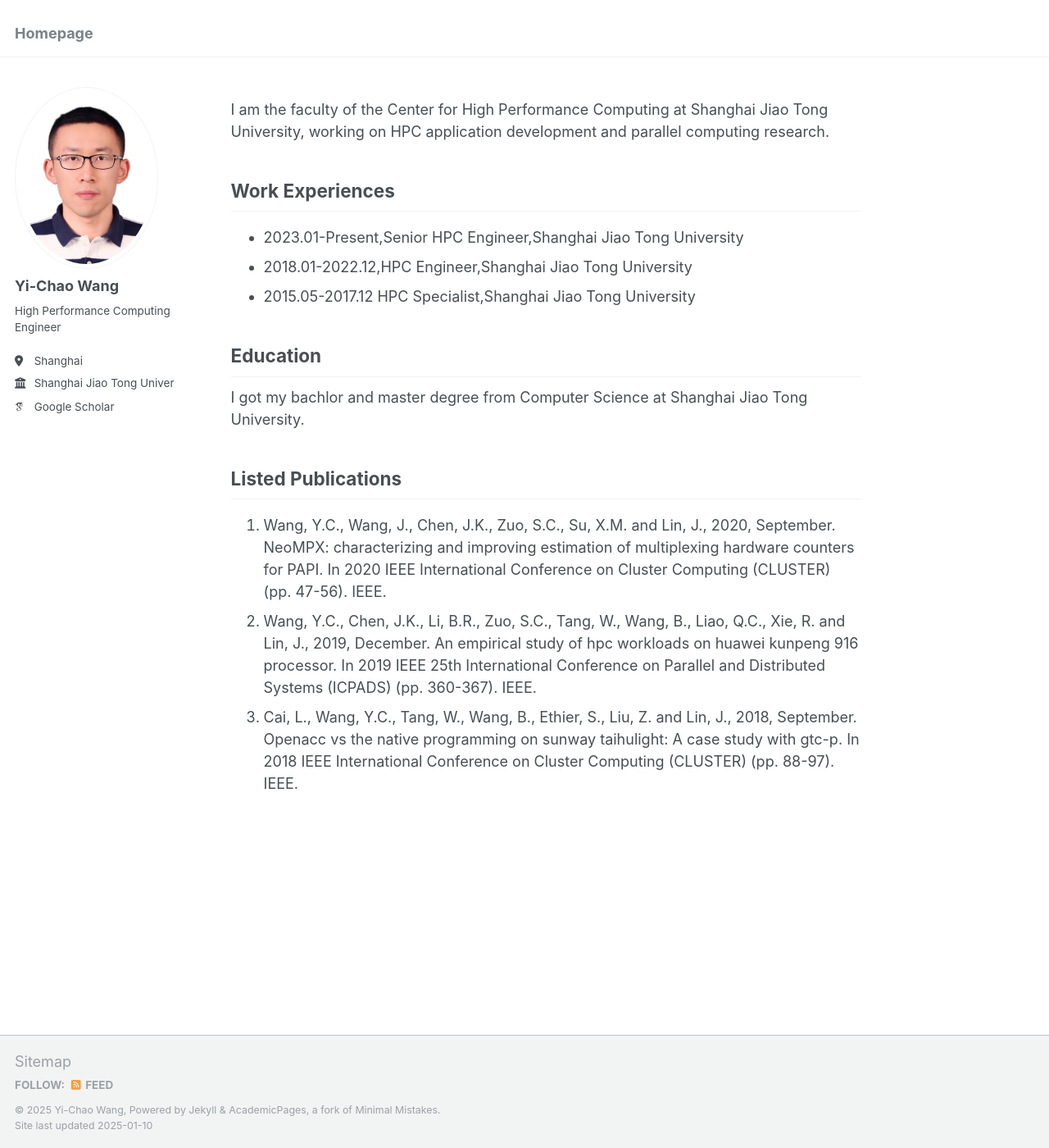
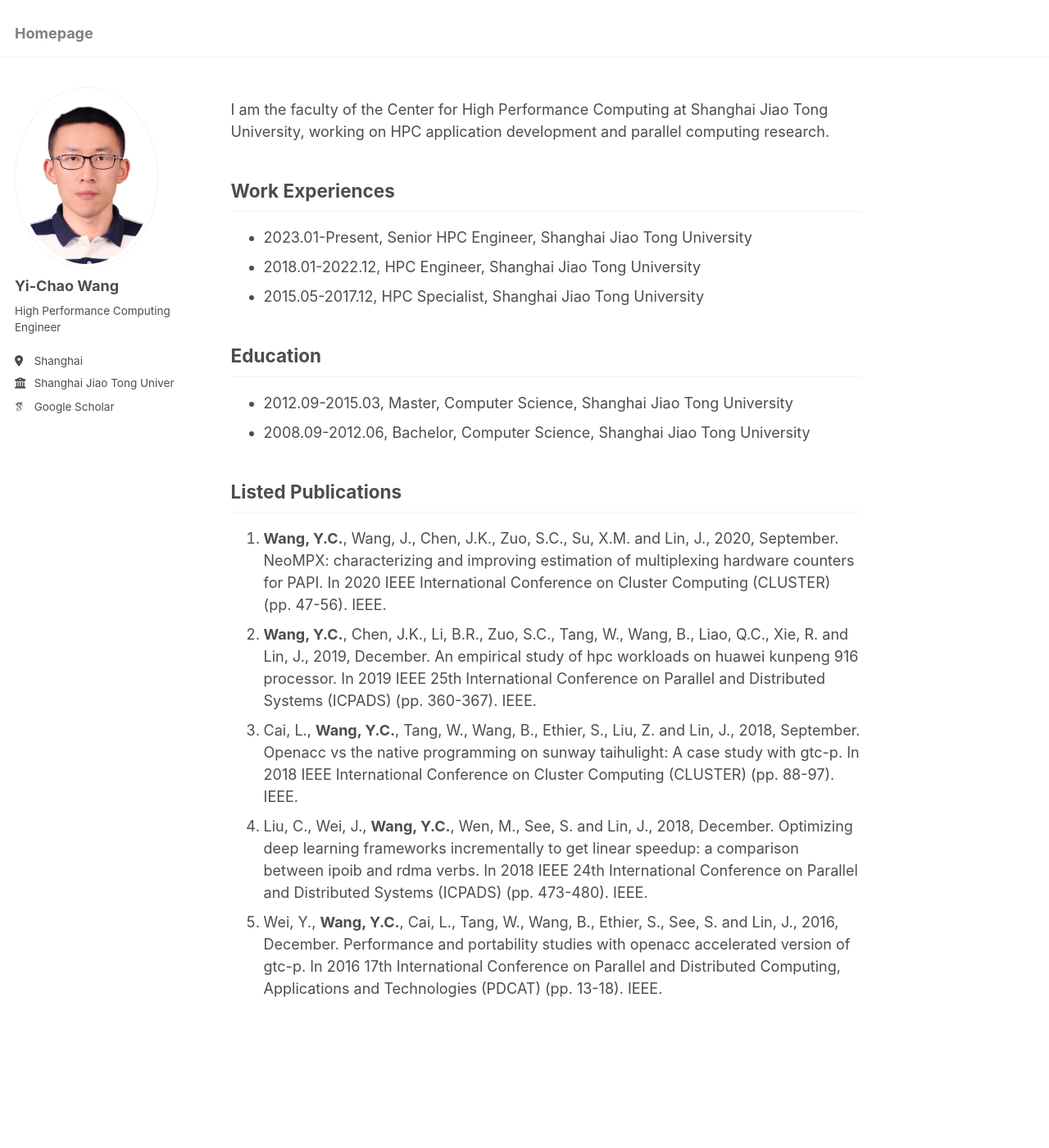
Before and after one commit to wangyichao/wangyichao.github.io, a Jekyll site: the page built from _pages/about.md, in a window 1280 px wide and 1400 px high. Shown: the whole window at 82% size. Built offline with Jekyll 4.4.1, drawn with Linux system fonts in a browser that asks for light colours; some web fonts are replaced.

Commit message:
Update about.md

```diff
--- a/_pages/about.md
+++ b/_pages/about.md
@@ -11,17 +11,19 @@ I am the faculty of the Center for High Performance Computing at Shanghai Jiao T
 
 Work Experiences
 ------
-- 2023.01-Present,Senior HPC Engineer,Shanghai Jiao Tong University
-- 2018.01-2022.12,HPC Engineer,Shanghai Jiao Tong University
-- 2015.05-2017.12 HPC Specialist,Shanghai Jiao Tong University
+- 2023.01-Present, Senior HPC Engineer, Shanghai Jiao Tong University
+- 2018.01-2022.12, HPC Engineer, Shanghai Jiao Tong University
+- 2015.05-2017.12, HPC Specialist, Shanghai Jiao Tong University
 
 Education
 ------
-
-I got my bachlor and master degree from Computer Science at Shanghai Jiao Tong University.
+- 2012.09-2015.03, Master, Computer Science, Shanghai Jiao Tong University
+- 2008.09-2012.06, Bachelor, Computer Science, Shanghai Jiao Tong University
 
 Listed Publications
 ------
-1. Wang, Y.C., Wang, J., Chen, J.K., Zuo, S.C., Su, X.M. and Lin, J., 2020, September. NeoMPX: characterizing and improving estimation of multiplexing hardware counters for PAPI. In 2020 IEEE International Conference on Cluster Computing (CLUSTER) (pp. 47-56). IEEE.
-2. Wang, Y.C., Chen, J.K., Li, B.R., Zuo, S.C., Tang, W., Wang, B., Liao, Q.C., Xie, R. and Lin, J., 2019, December. An empirical study of hpc workloads on huawei kunpeng 916 processor. In 2019 IEEE 25th International Conference on Parallel and Distributed Systems (ICPADS) (pp. 360-367). IEEE.
-3. Cai, L., Wang, Y.C., Tang, W., Wang, B., Ethier, S., Liu, Z. and Lin, J., 2018, September. Openacc vs the native programming on sunway taihulight: A case study with gtc-p. In 2018 IEEE International Conference on Cluster Computing (CLUSTER) (pp. 88-97). IEEE.
+1. __Wang, Y.C.__, Wang, J., Chen, J.K., Zuo, S.C., Su, X.M. and Lin, J., 2020, September. NeoMPX: characterizing and improving estimation of multiplexing hardware counters for PAPI. In 2020 IEEE International Conference on Cluster Computing (CLUSTER) (pp. 47-56). IEEE.
+2. __Wang, Y.C.__, Chen, J.K., Li, B.R., Zuo, S.C., Tang, W., Wang, B., Liao, Q.C., Xie, R. and Lin, J., 2019, December. An empirical study of hpc workloads on huawei kunpeng 916 processor. In 2019 IEEE 25th International Conference on Parallel and Distributed Systems (ICPADS) (pp. 360-367). IEEE.
+3. Cai, L., __Wang, Y.C.__, Tang, W., Wang, B., Ethier, S., Liu, Z. and Lin, J., 2018, September. Openacc vs the native programming on sunway taihulight: A case study with gtc-p. In 2018 IEEE International Conference on Cluster Computing (CLUSTER) (pp. 88-97). IEEE.
+4. Liu, C., Wei, J., __Wang, Y.C.__, Wen, M., See, S. and Lin, J., 2018, December. Optimizing deep learning frameworks incrementally to get linear speedup: a comparison between ipoib and rdma verbs. In 2018 IEEE 24th International Conference on Parallel and Distributed Systems (ICPADS) (pp. 473-480). IEEE.
+5. Wei, Y., __Wang, Y.C.__, Cai, L., Tang, W., Wang, B., Ethier, S., See, S. and Lin, J., 2016, December. Performance and portability studies with openacc accelerated version of gtc-p. In 2016 17th International Conference on Parallel and Distributed Computing, Applications and Technologies (PDCAT) (pp. 13-18). IEEE.
```
